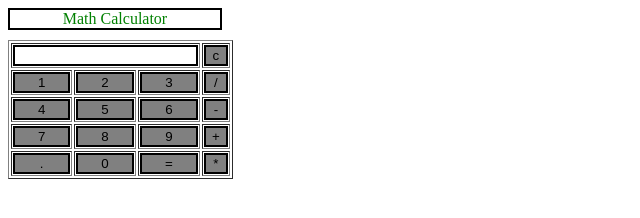
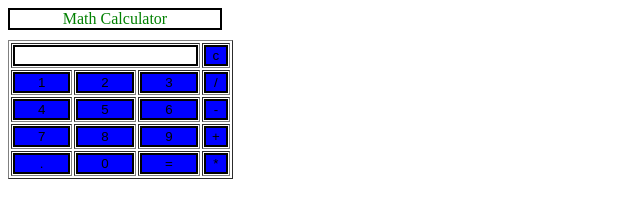
Before and after one commit to ShrutiChaube/calculator, a plain HTML site: page index.html in a window 1280 px wide. Shown: the whole page, without its empty margins (0-640 px from the left). Drawn offline with Linux system fonts and the light colour scheme.

Commit message:
Update index.html

```diff
--- a/index.html
+++ b/index.html
@@ -33,7 +33,7 @@
 
 		input[type="button"]
 		{
-		background-color:Gray;
+		background-color:Blue;
 		color: black;
 		border: solid black 2px;
 		width:100%
```
